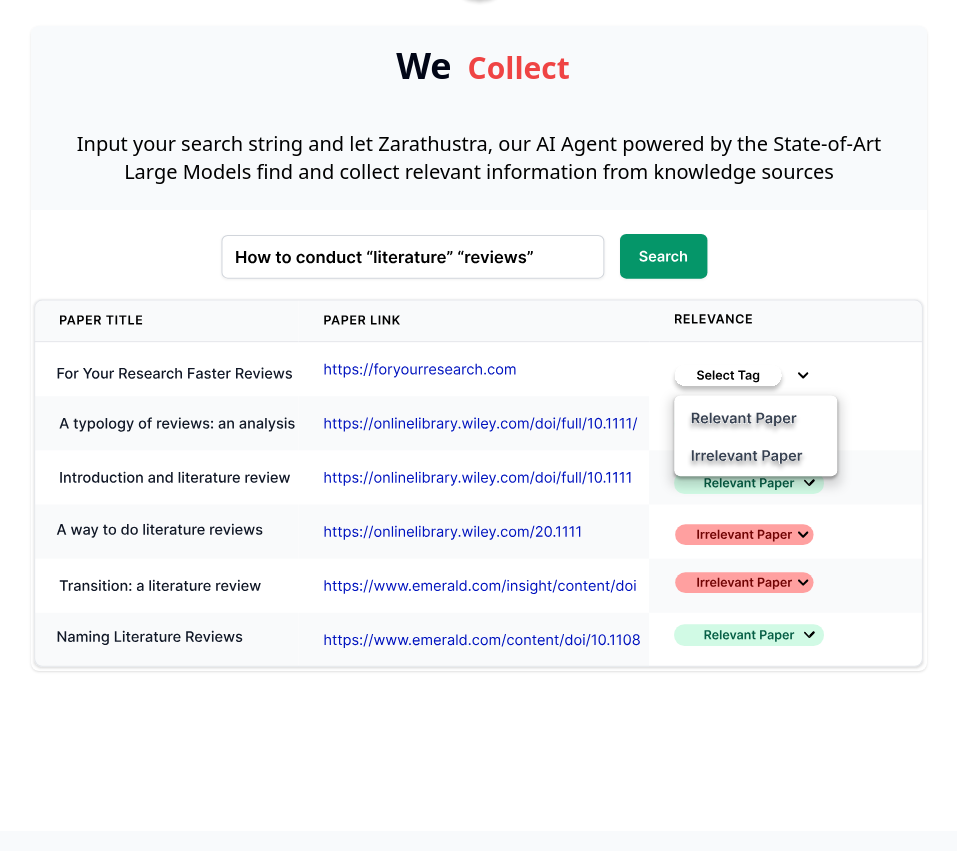
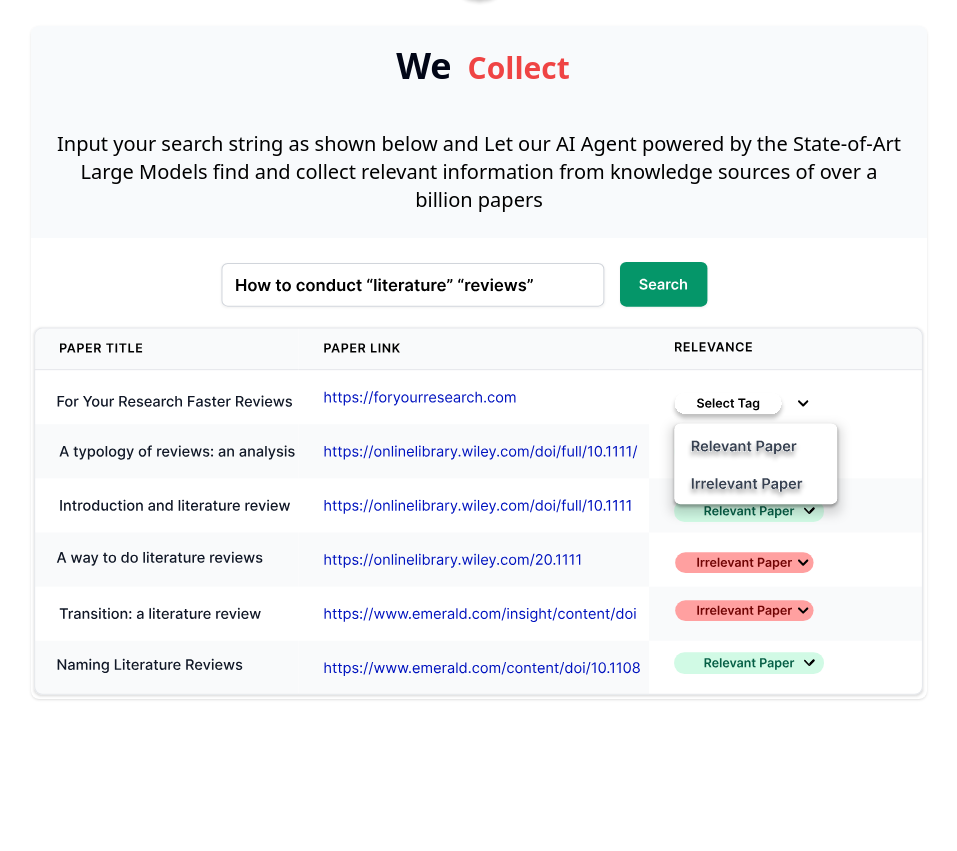
Before and after one commit to NamanBhoj/ForYourResearch, a React (Vite) app in the folder frontend/: page / in a window 1280 px wide. Shown: the part 822-1673 px from the top of the page, without its empty margins (161-1118 px from the left). Built offline with nearby package versions, Linux system fonts and the light colour scheme.

Commit message:
homepage changes

```diff
--- a/frontend/src/components/FeatureSection.tsx
+++ b/frontend/src/components/FeatureSection.tsx
@@ -5,7 +5,7 @@ function FeatureSection() {
   const collectionFeatureCardContent = {
     heading: 'Collect',
     content:
-      'Input your search string and let Zarathustra, our AI Agent powered by the State-of-Art Large Models find and collect relevant information from knowledge sources  ',
+      'Input your search string as shown below and Let our AI Agent powered by the State-of-Art Large Models find and collect relevant information from knowledge sources of over a billion papers',
     image: Collect
   };
 
```
